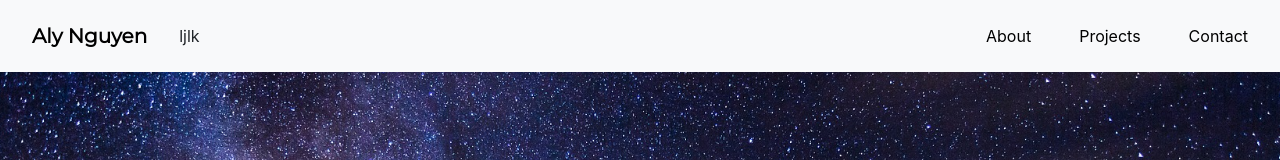
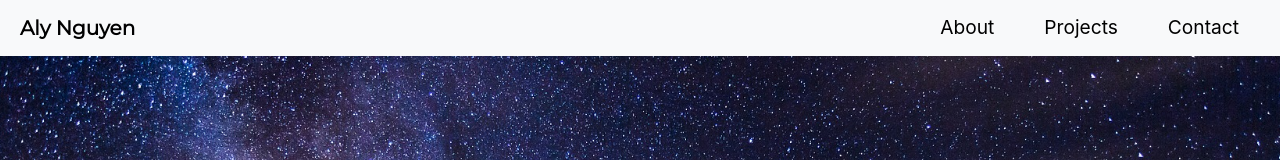
Before and after one commit to alynguyen/portfolio, a React (Create React App) app: page / in a window 1280 px wide. Shown: the top 160 px of the page. Built offline with nearby package versions, Linux system fonts and the light colour scheme.

Commit message:
fix navbar for mobile/change styling

```diff
--- a/src/components/Navbar/Navbar.css
+++ b/src/components/Navbar/Navbar.css
@@ -2,12 +2,28 @@
   font-family: 'Montserrat';
   font-weight: bold;
   margin: auto;
+  padding: .2em;
+}
+
+.BsNav-Brand:hover {
+  border-bottom: 2px solid #665B95;
 }
 
 .Navbar-Link {
   color: black;
   cursor: pointer;
-  margin-left: 1em;
+  margin: auto 1.2em;
+  font-size: 1.2em;
+  border-bottom: 2px solid #F8F9FA;
+  text-align: center;
+}
+
+.nav-link {
+  color: red;
+}
+
+.Navbar-Link:hover {
+  border-bottom: 2px solid #665B95;
 }
 
 
@@ -17,4 +33,12 @@
     display: none;
   }
 
+  .Navbar-Link:hover {
+    border-bottom: 2px solid #F8F9FA;
+  }
+
+  .BsNav-Brand:hover {
+    border-bottom: 2px solid #F8F9FA;
+  }
+
 }
--- a/src/components/Navbar/Navbar.jsx
+++ b/src/components/Navbar/Navbar.jsx
@@ -2,22 +2,26 @@ import React from 'react';
 import { Navbar as BsNav, Nav} from 'react-bootstrap';
 import AnchorLink from 'react-anchor-link-smooth-scroll';
 import './Navbar.css';
+
+const navStyle = {
+  padding: ".1em",
+  color: "black"
+};
 
 const Navbar = () => {
   return (
     <div id="home">
       <BsNav collapseOnSelect expand="sm" bg="light" variant="light" fixed="top">
         <BsNav.Brand>
-          <AnchorLink href="#home" className="BsNav-Brand link nav-link">Aly Nguyen</AnchorLink>
+          <AnchorLink href="#home" className="BsNav-Brand link">Aly Nguyen</AnchorLink>
         </BsNav.Brand>
         <BsNav.Toggle aria-controls="responsive-navbar-nav" />
         <BsNav.Collapse id="responsive-navbar-nav">
-          <Nav className="mr-auto">
-            ljlk
+          <Nav className="ml-auto">
+            <AnchorLink style={navStyle} className="Navbar-Link nav-link" href="#about">About</AnchorLink>
+            <AnchorLink style={navStyle} className="Navbar-Link nav-link" href="#projects">Projects</AnchorLink>
+            <AnchorLink style={navStyle} className="Navbar-Link nav-link" href="#contact">Contact</AnchorLink>
           </Nav>
-          <AnchorLink className="Navbar-Link link nav-link" href="#about">About</AnchorLink>
-          <AnchorLink className="Navbar-Link link nav-link" href="#projects">Projects</AnchorLink>
-          <AnchorLink className="Navbar-Link link nav-link" href="#contact">Contact</AnchorLink>
         </BsNav.Collapse>
       </BsNav>
     </div>
```
